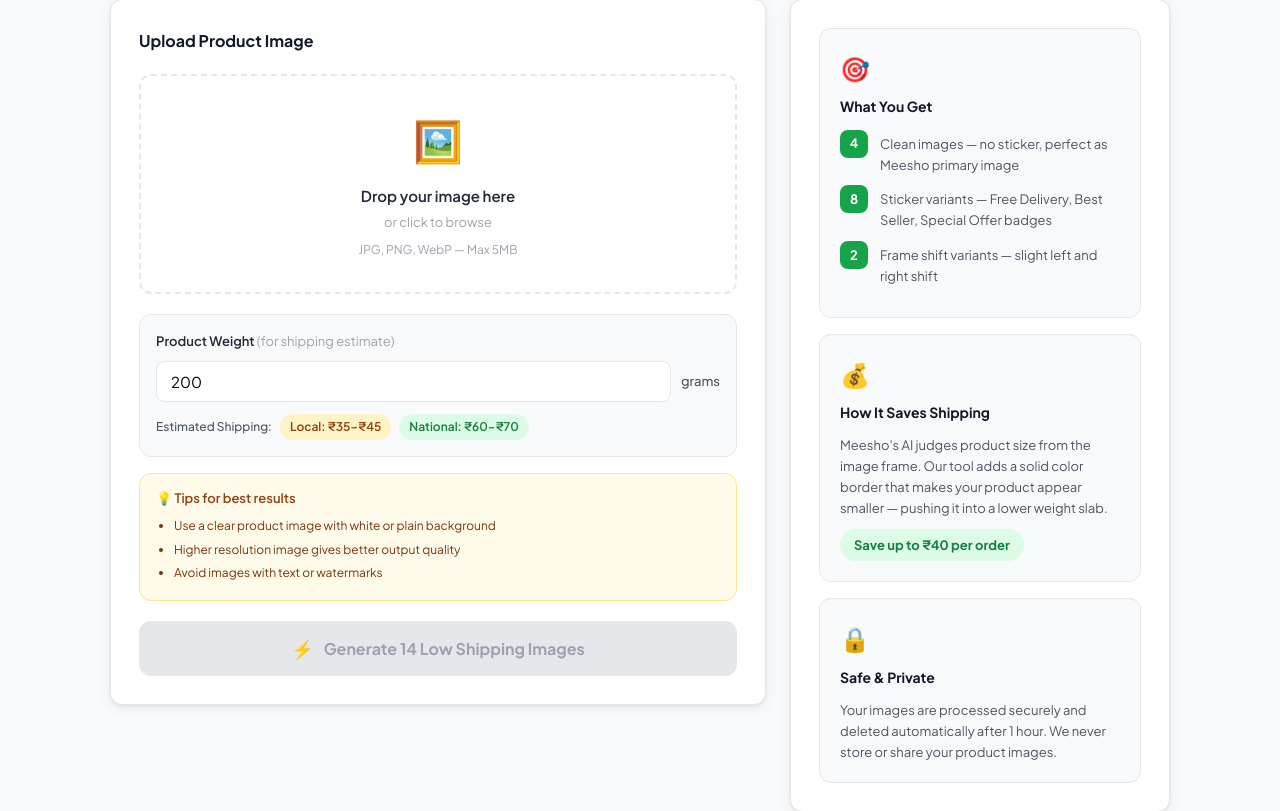
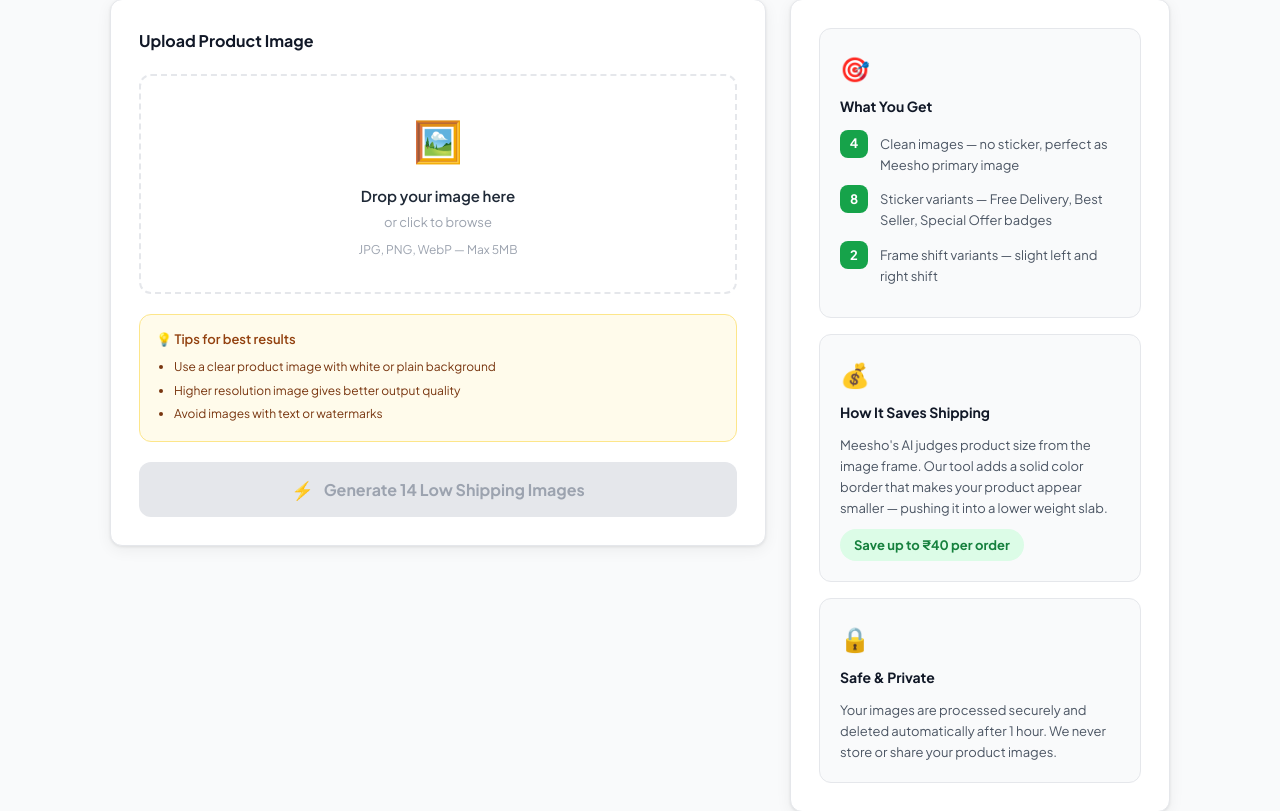
Before and after one commit to kirankj092/meesho-image-generator, a PHP site: page / in a window 1280 px wide. Shown: the part 435-1246 px from the top of the page. Run offline with PHP 8.4, Linux system fonts and the light colour scheme.

Commit message:
Remove weight input - simplified UI

```diff
--- a/assets/script.js
+++ b/assets/script.js
@@ -67,30 +67,6 @@
     generateBtn.disabled = true;
 });
 
-// ---- Shipping estimate calculator ----
-weightInput.addEventListener('input', updateEstimate);
-
-function updateEstimate() {
-    const weight = parseInt(weightInput.value) || 0;
-    const localEl    = document.querySelector('.estimate-local');
-    const nationalEl = document.querySelector('.estimate-national');
-
-    let local, national;
-
-    if (weight <= 500) {
-        local    = '₹35 – ₹45';
-        national = '₹60 – ₹70';
-    } else if (weight <= 1000) {
-        local    = '₹55 – ₹65';
-        national = '₹90 – ₹100';
-    } else {
-        local    = '₹75 – ₹85';
-        national = '₹120 – ₹140';
-    }
-
-    localEl.textContent    = 'Local: ' + local;
-    nationalEl.textContent = 'National: ' + national;
-}
 
 // ---- Generate button loading state ----
 document.getElementById('uploadForm').addEventListener('submit', () => {
--- a/index.php
+++ b/index.php
@@ -77,19 +77,7 @@
                         <input type="file" name="image" id="fileInput" accept=".jpg,.jpeg,.png,.webp" hidden>
                     </div>
 
-                    <!-- WEIGHT INPUT -->
-                    <div class="weight-box">
-                        <label class="weight-label">Product Weight <span>(for shipping estimate)</span></label>
-                        <div class="weight-input-wrap">
-                            <input type="number" name="weight" id="weightInput" class="weight-input" placeholder="Enter weight" min="1" max="5000" value="200">
-                            <span class="weight-unit">grams</span>
-                        </div>
-                        <div class="shipping-estimate" id="shippingEstimate">
-                            <span class="estimate-label">Estimated Shipping:</span>
-                            <span class="estimate-local">Local: ₹35–₹45</span>
-                            <span class="estimate-national">National: ₹60–₹70</span>
-                        </div>
-                    </div>
+
 
                     <!-- TIPS -->
                     <div class="tips-box">
--- a/process.php
+++ b/process.php
@@ -72,7 +72,7 @@
 mkdir($outputDir, 0755, true);
 
 // ---- Get weight for shipping estimate ----
-$weight = max(1, min(5000, (int)($_POST['weight'] ?? 200)));
+$weight = 200; // fixed — always slab1
 
 // ---- Define 14 variants ----
 $variants = [
```
